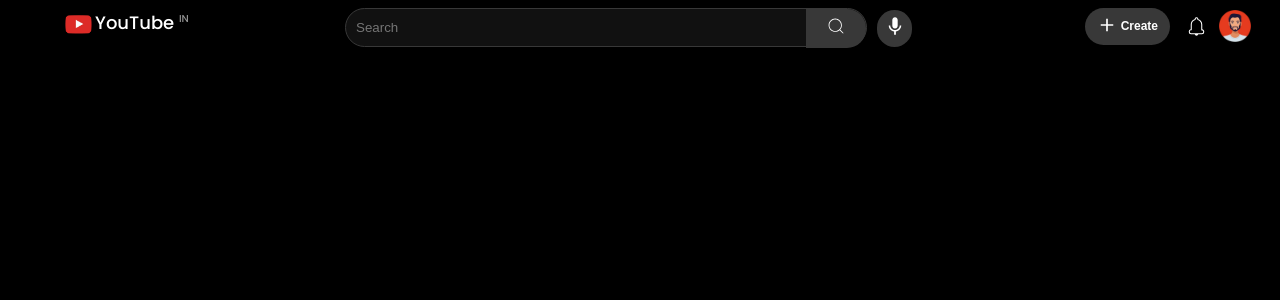
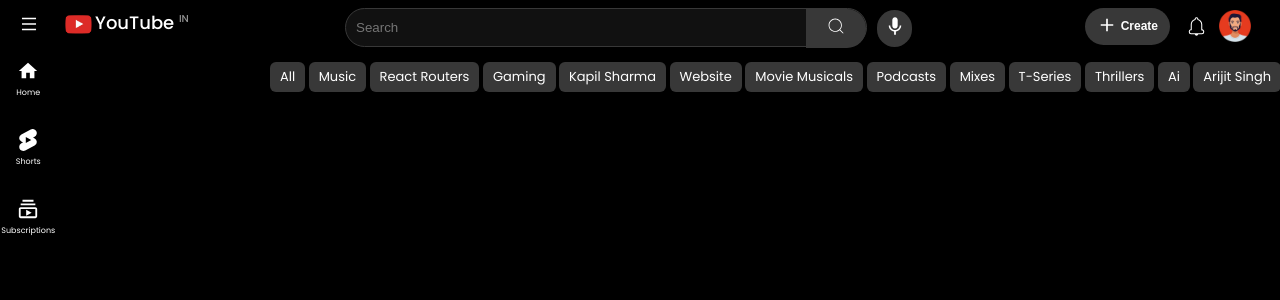
Before and after one commit to heergosrani02/youtube-clone, a React (Vite) app: page / in a window 1280 px wide. Shown: the top 300 px of the page. Built offline with nearby package versions, Linux system fonts and the light colour scheme; a web font is replaced by a local one.

Commit message:
navbar-created

```diff
--- a/src/components/navbar/navbar.jsx
+++ b/src/components/navbar/navbar.jsx
@@ -1,41 +1,91 @@
 import { AiOutlineMenu } from "react-icons/ai";
 import { CiSearch, CiBellOn } from "react-icons/ci";
-import { IoMdMic, IoMdAdd } from "react-icons/io";
+import { IoMdMic, IoMdAdd, IoIosArrowForward } from "react-icons/io";
 
 import ytLogo from "../../../public/yt-logo.png";
 import person from "./../../assets/img/person.png";
 
 import navbarCss from "./navbar.module.css";
+import { filter, menu } from "./../../data.js";
+import { useState } from "react";
 
 function Navbar(){
-    return(
+    const [isOpen, setIsOpen] = useState();
+
+    const handleClick = () => {
+        setIsOpen(!isOpen);
+    }
+
+    return (
       <>
         <div className={navbarCss.container}>
-                <div className={navbarCss.content1}>
+          <span className={navbarCss.menu} style={{zIndex: 1}}>
+            <AiOutlineMenu size={18} onClick={handleClick} />
+          </span>
+
+          <div className={navbarCss.header}>
             <div className={navbarCss.ytlogo}>
-                        <img src={ytLogo} alt="YoutubeLogo"/>
-                        <span>YouTube <sup>IN</sup></span>
+              <img src={ytLogo} alt="YoutubeLogo" />
+              <span>
+                YouTube <sup>IN</sup>
+              </span>
             </div>
 
             <div className={navbarCss.searchbar}>
-                        <input type="text" placeholder="Search"/>
-                        <button><CiSearch/></button>
-                        <button><IoMdMic/></button>
+              <input type="text" placeholder="Search" />
+              <button>
+                <CiSearch />
+              </button>
+              <button>
+                <IoMdMic />
+              </button>
             </div>
 
             <div className={navbarCss.profile}>
-                        <button><IoMdAdd size={20}/> <span>Create</span></button>
+              <button>
+                <IoMdAdd size={20} /> <span>Create</span>
+              </button>
               <CiBellOn size={25} className={navbarCss.bell} />
               <img src={person} alt="profileImg" />
             </div>
+
+            <div className={navbarCss.filter}>
+                {filter.map(({id, name}) => (
+                    <span key={id}>{name}</span>
+                ))}
+            </div>
+          </div>
         </div>
 
-                <div className={navbarCss.content2}>
-                    <span></span>
+        <div className={navbarCss.sidebar}>
+          <div className={`${navbarCss.menuItems} ${!isOpen ? navbarCss.menuItem : ""}`}>
+            {menu.slice(0, 3).map(({ image: Icon, name, id }) => (
+              <div className={`${isOpen ? navbarCss.items : navbarCss.item}`} key={id}>
+                <Icon size={22} />
+                <span>{name}</span>
+              </div>
+            ))}
+          </div>
+
+          <div className={`${navbarCss.menuItems} ${isOpen ? "" : navbarCss.hide}`}>
+            <span className={navbarCss.you}>
+              You
+              <IoIosArrowForward
+                size={14}
+                style={{ position: "relative", top: "3px" }}
+              />
+            </span>
+
+            {menu.slice(3, 9).map(({ image: Icon, name, id }) => (
+              <div className={navbarCss.items} key={id}>
+                <Icon size={22} />
+                <span>{name}</span>
+              </div>
+            ))}
           </div>
         </div>
       </>
-    )
+    );
 };
 
 export default Navbar;
--- a/src/components/navbar/navbar.module.css
+++ b/src/components/navbar/navbar.module.css
@@ -1,6 +1,10 @@
-.content1{
+.header{
+    width: 100%;
     display: flex;
+    flex-wrap: wrap;
     justify-content: space-between;
+    position: fixed;
+    top: 0;
 }
 
 .ytlogo img{
@@ -98,3 +102,87 @@
     position: relative;
     top: 5px;
 }
+
+.menu{
+    position: absolute;
+    top: 15px;
+    left: 20px;
+}
+
+.menuItems{
+    width: 16%;
+    margin: 10px;
+    border-bottom: 1px solid #383838;
+    position: relative;
+    top: 45px;
+}
+
+.menuItem{
+    width: 4%;
+    margin: 0px 22px;
+    border: none;
+}
+
+.items{
+    padding: 8px;
+    margin: 5px 0px;
+    display: flex;
+    align-items: center;
+}
+
+.items span{
+    font-size: 12px;
+    position: relative;
+    left: 27px;
+}
+
+.item{
+    width: 40%;
+    padding: 15px 20px;
+    margin: 0px -24px;
+    display: flex;
+    flex-direction: column;
+    justify-content: center;
+    align-items: center;
+}
+
+.item span{
+    font-size: 8px;
+    margin-top: 5px;
+}
+
+.items:hover, .you:hover, .item:hover{
+    background: #383838;
+    border-radius: 10px;
+}
+
+.you{
+    width: 190px;
+    display: inline-block;
+    padding: 8px;
+}
+
+.hide{
+    display: none;
+}
+
+.filter{
+    width: 79%;
+    font-size: 13px;
+    display: flex;
+    justify-content: space-between;
+    position: relative;
+    top: 20px;
+    left: 270px;
+}
+
+.filter span{
+    background: #383838;
+    padding: 5px 10px;
+    border-radius: 6px;
+}
+
+.filter span:hover{
+    background: #ffffff4e;
+    transition: 0.3s;
+}
--- a/src/data.js
+++ b/src/data.js
@@ -8,5 +8,124 @@
 import { AiOutlineLike } from "react-icons/ai";
 
 export const menu = [
+  {
+    id: 1,
+    image: MdHome,
+    name: "Home",
+  },
 
-]
+  {
+    id: 2,
+    image: SiYoutubeshorts,
+    name: "Shorts",
+  },
+
+  {
+    id: 3,
+    image: MdOutlineSubscriptions,
+    name: "Subscriptions",
+  },
+
+  {
+    id: 4,
+    image: LuHistory,
+    name: "History",
+  },
+
+  {
+    id: 5,
+    image: CgPlayList,
+    name: "Playlists",
+  },
+
+  {
+    id: 6,
+    image: CiYoutube,
+    name: "Your Videos",
+  },
+
+  {
+    id: 7,
+    image: GiGraduateCap,
+    name: "Courses",
+  },
+
+  {
+    id: 8,
+    image: FaRegClock,
+    name: "Watch Later",
+  },
+
+  {
+    id: 9,
+    image: AiOutlineLike,
+    name: "Liked Videos",
+  },
+];
+
+export const filter = [
+  {
+    id: 1,
+    name: "All",
+  },
+
+  {
+    id: 2,
+    name: "Music",
+  },
+
+  {
+    id: 3,
+    name: "React Routers",
+  },
+
+  {
+    id: 4,
+    name: "Gaming",
+  },
+
+  {
+    id: 5,
+    name: "Kapil Sharma",
+  },
+
+  {
+    id: 6,
+    name: "Website",
+  },
+
+  {
+    id: 7,
+    name: "Movie Musicals",
+  },
+
+  {
+    id: 8,
+    name: "Podcasts",
+  },
+
+  {
+    id: 9,
+    name: "Mixes",
+  },
+
+  {
+    id: 10,
+    name: "T-Series",
+  },
+
+  {
+    id: 11,
+    name: "Thrillers",
+  },
+
+  {
+    id: 12,
+    name: "Ai",
+  },
+
+  {
+    id: 13,
+    name: "Arijit Singh",
+  },
+];
--- a/src/index.css
+++ b/src/index.css
@@ -6,4 +6,5 @@
     background: black;
     color: white;
     font-family: "Poppins", sans-serif;
+    cursor: pointer;
 }
```
Lines whose indentation alone changed are shown as unchanged.
